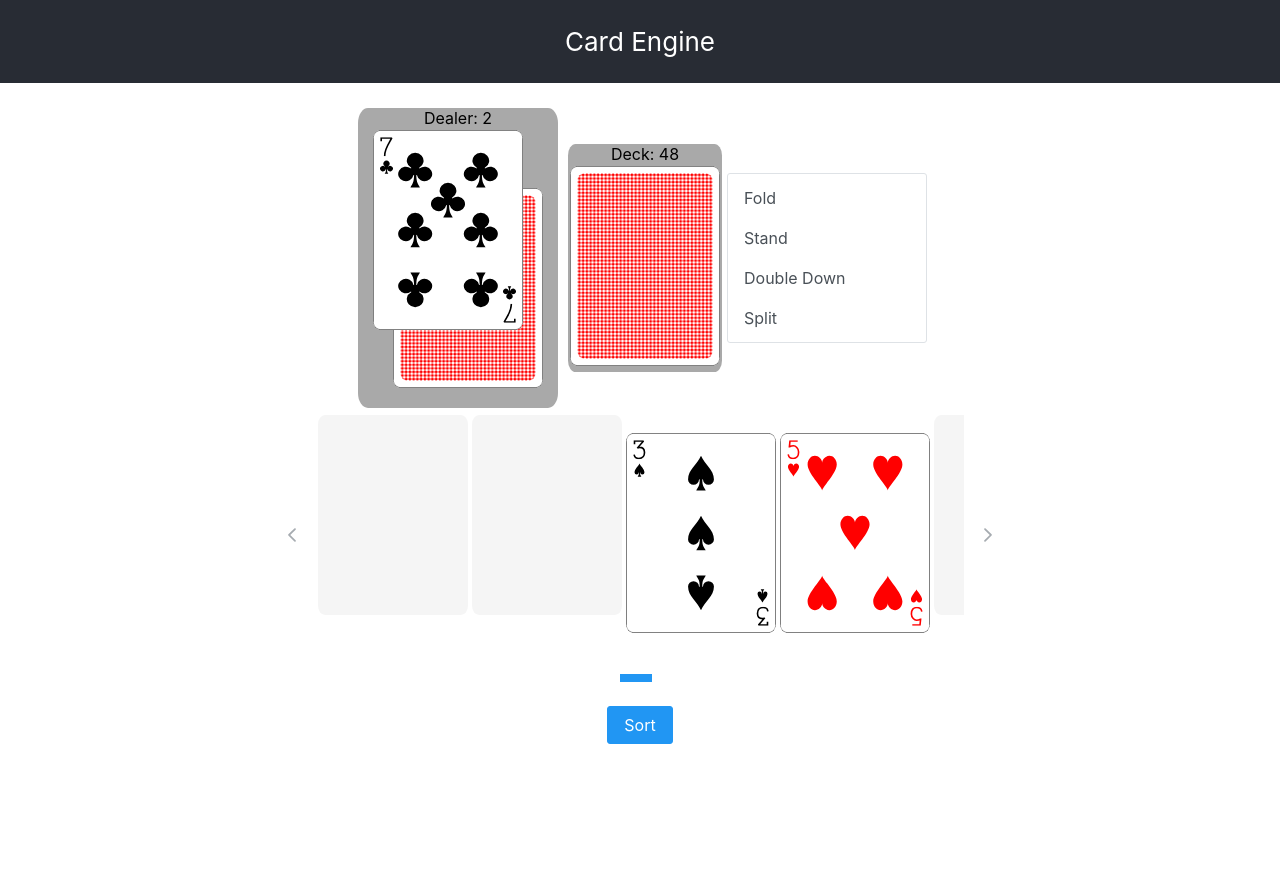
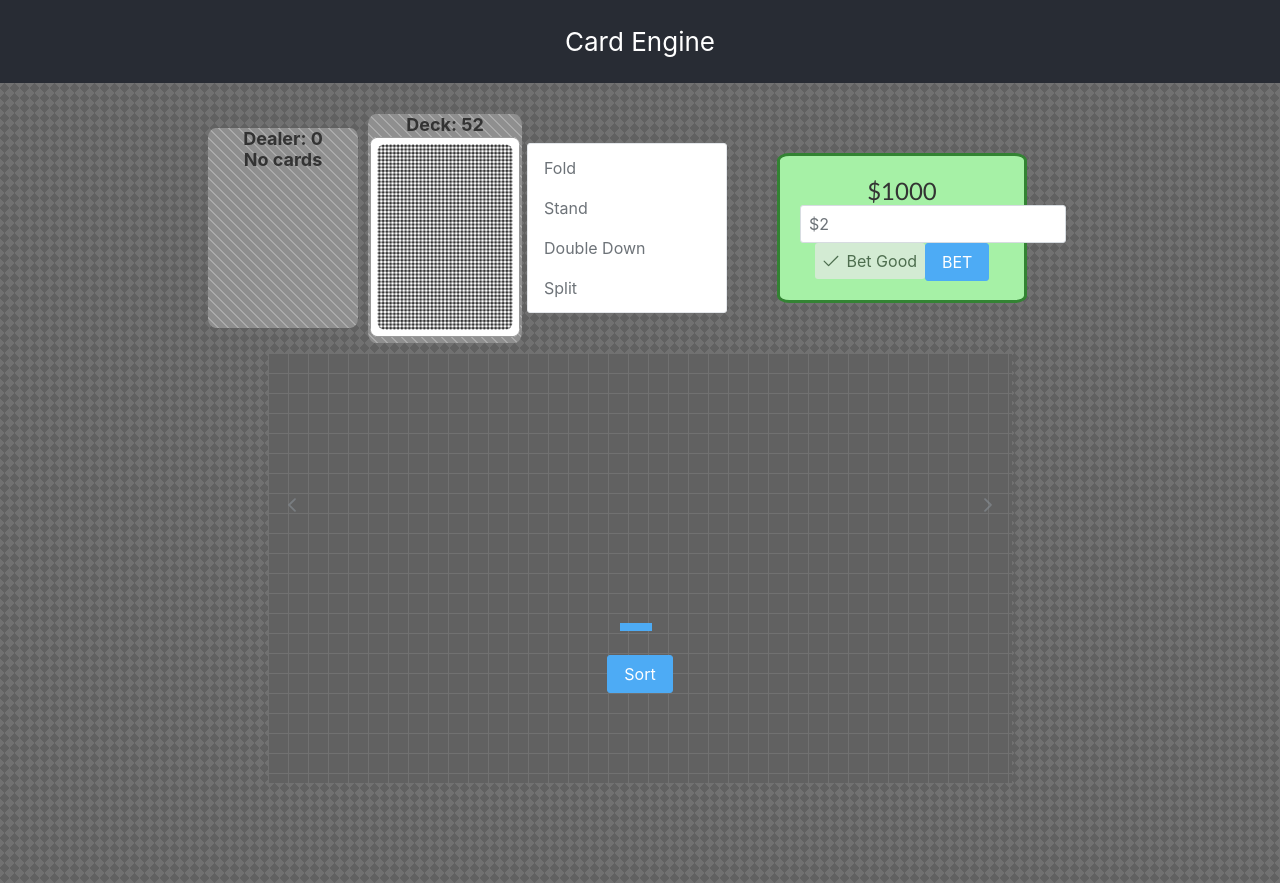
Before and after one commit to AidenBradley24/card-games, a React (Create React App) app: page / in a window 1280 px wide. Both pictures are taken after a click on the button 718 px from the left and 325 px from the top of the page. Built offline with nearby package versions, Linux system fonts and the light colour scheme.

Commit message:
styling and bets

```diff
--- a/src/blackjack/Blackjack.tsx
+++ b/src/blackjack/Blackjack.tsx
@@ -20,6 +20,7 @@ export const BlackJack: React.FC = () => {document.title = "Card Engine"
     const playerHand = useRef<C.ManagedHand>(null);
     const dealerHand = useRef<C.ManagedDeck>(null);
     const deck = useRef<C.ManagedDrawPile>(null);
+    const money = useRef<C.ManagedMoney>(null);
     const [gameActive, setGameActive] = useState(false);
 
     const sleep = (ms: number) => new Promise((r) => setTimeout(r, ms));
@@ -33,6 +34,10 @@ export const BlackJack: React.FC = () => {document.title = "Card Engine"
 
     async function newGame() {
         setGameActive(true);
+        money.current?.createBet(startGame);
+    }
+
+    async function startGame() {
         console.log("begin game");
 
         await sleep(1000);
@@ -58,6 +63,7 @@ export const BlackJack: React.FC = () => {document.title = "Card Engine"
                 <C.ManagedDeck ref={dealerHand} engine={engine} name="Dealer" initialDeck={empty} visibility={C.DeckVisibility.Hidden}/>
                 <C.ManagedDrawPile ref={deck} engine={engine} name="Deck" initialDeck={pile} visibility={C.DeckVisibility.Hidden}/>
                 <Menu model={menuItems}/>
+                <C.ManagedMoney ref={money} startingMoney={1000} minBet={2} maxBet={200}/>
             </div>
             <div className='Hand-Collection'>
                 <C.ManagedHand ref={playerHand} engine={engine} name="Hand" initialDeck={empty} onSelect={(card) => console.log(card.toString())}/>
--- a/src/card-engine/CardEngine.Components.tsx
+++ b/src/card-engine/CardEngine.Components.tsx
@@ -3,11 +3,13 @@ import * as CardEngine from './CardEngine';
 import React, {createRef} from 'react';
 import { ContextMenu } from 'primereact/contextmenu'
 
-import './card-renderer.css'
+import './components.css'
 import 'primereact/resources/themes/saga-blue/theme.css';
 import 'primereact/resources/primereact.min.css';
 import { Carousel } from 'primereact/carousel';
 import { Button } from 'primereact/button';
+import { InputNumber } from 'primereact/inputnumber';
+import { Message } from 'primereact/message';
 
 export const RenderedPlayingCard: React.FC<IRenderedPlayingCardProps> = ({ card, hidden }) => {
     return (
@@ -17,7 +19,7 @@ export const RenderedPlayingCard: React.FC<IRenderedPlayingCardProps> = ({ card,
 
 export const RenderedPlayingCardPlaceholder: React.FC = () => {
     return (
-        <div className='PlayingCard'></div>
+        <div className='PlayingCardPlaceholder'></div>
     );
 }
 
@@ -107,10 +109,10 @@ export class ManagedDeck extends React.Component<IManagedDeckProps, IManagedDeck
                     ? (<div className='StackedCardParent'><div className='StackedCardOne'><RenderedPlayingCard card={topCard} hidden={false}/></div>
                     <div className='StackedCardTwo'><RenderedPlayingCard card={secondCard} hidden={visibility !== DeckVisibility.TopTwo}/></div></div>)
                     : (<RenderedPlayingCard card={topCard} hidden={false}/>))
-                    : <span>No cards left</span>;
+                    : <span>No cards</span>;
                 break;
             default:
-                inner = topCard ? <RenderedPlayingCard card={topCard} hidden={true}/> : <span>No cards left</span>;
+                inner = topCard ? <RenderedPlayingCard card={topCard} hidden={true}/> : <span>No cards</span>;
                 break;
         }
 
@@ -296,3 +298,90 @@ export class ManagedHand extends React.Component<IHandProps, IManagedHandState>
         );
     }
 }
+
+interface IManagedMoneyProps {
+    startingMoney: number;
+    minBet: number;
+    maxBet: number;
+}
+
+interface IManagedMoneyState {
+    currentMoney: number;
+    bets: number[];
+    newBet: boolean;
+    newBetValue: number;
+    callback?: () => void;
+}
+
+const currencyFormat = new Intl.NumberFormat("en-us", {
+    style: 'currency',
+    currency: 'USD',
+    maximumFractionDigits: 0
+});
+
+export class ManagedMoney extends React.Component<IManagedMoneyProps, IManagedMoneyState> {
+
+    private totalBetCount = 0;
+    private betMap;
+
+    constructor(props: IManagedMoneyProps) {
+        super(props);
+        this.state = {currentMoney: props.startingMoney, bets: [], newBet: false, newBetValue: props.minBet }
+        this.betMap = new Map<number, number>();
+    }
+
+    createBet(onCreationCallback: (id: number) => void) {
+        const finishBet = () => {
+            const betId = this.totalBetCount++;
+            this.setState({
+                bets: this.state.bets.concat(this.state.newBetValue),
+                currentMoney: this.state.currentMoney - this.state.newBetValue,
+                newBet: false,
+                callback: undefined
+            });
+            this.betMap.set(betId, this.state.newBetValue);
+            onCreationCallback(betId);
+        }
+        this.setState( { newBet: true, newBetValue: this.props.minBet, callback: finishBet });
+    }
+
+    resolveBet(betId: number, multiplier: number) {
+        const betValue = this.betMap.get(betId)!;
+        this.betMap.delete(betId);
+        let newBets = [...this.state.bets];
+        newBets.splice(newBets.indexOf(betValue), 1);
+        this.setState( { bets: newBets, currentMoney: this.state.currentMoney + betValue * multiplier });
+    }
+
+    tryAdjustBet(betId: number, multiplier: number) : boolean {
+        const betValue = this.betMap.get(betId)!;
+        const newBetValue = betValue * multiplier;
+        const neededMoney = newBetValue - betValue;
+        if (neededMoney < this.state.currentMoney) return false;
+
+        let newBets = [...this.state.bets];
+        newBets[newBets.indexOf(betValue)] = newBetValue;
+        this.betMap.set(betId, newBetValue);
+        this.setState( { bets: newBets, currentMoney: this.state.currentMoney - neededMoney });
+        return true;
+    }
+
+    render() {
+        const money = (<span className='cash-display'>${this.state.currentMoney}</span>);
+        const message = this.state.currentMoney >= this.state.newBetValue ?
+        (<div><Message severity='success' text="Bet Good"/><Button label='BET' onClick={this.state.callback}/></div>)
+        : (<Message severity='error' text="Not Enough Money"/>);
+
+        if (this.state.newBet) {
+            return (<div className='cash-container'>{money}<InputNumber value={this.state.newBetValue} mode="currency" currency="USD" locale="en-US" maxFractionDigits={0}
+                onValueChange={(v) => this.setState( {newBetValue: v.value ?? this.props.minBet})} min={this.props.minBet} max={this.props.maxBet}/>{message}</div>);
+        }
+        else if (this.state.bets.length > 0) {
+            return (<div className='cash-container'>{money}<h3 className='bets-display'>Bets:</h3><ul className='bets-display'>{this.state.bets.map((bet) => {
+                return (<li>{currencyFormat.format(bet)}</li>);
+            })}</ul></div>)
+        }
+
+        return (<div className='cash-container'>{money}</div>);
+    }
+}
--- a/src/card-engine/card-renderer.css
+++ /dev/null
@@ -1,62 +0,0 @@
-.PlayingCard {
-    background-color: whitesmoke;
-    margin: 2px;
-    border-radius: 4.7%;
-    user-select: none;
-    text-align: center;
-    width: 150px;
-    height: 200px;
-}
-
-.StackedCardParent {
-    position: relative;
-    top: 0;
-    left: 0;
-    width: 200px;
-    height: 280px;
-}
-
-.StackedCardOne {
-    position: relative;
-    top: 0px;
-    left: -10px;
-    z-index: 2;
-}
-
-.StackedCardTwo {
-    position: relative;
-    top: -150px;
-    left: 10px;
-    z-index: 1;
-}
-
-.Deck {
-    min-width: 150px;
-    min-height: 200px;
-    background-color: darkgray;
-    margin: 5px;
-    width: fit-content;
-    height: fit-content;
-    border-radius: 5%;
-    transition-duration: 0.1s;
-}
-
-.Deck:hover {
-    background-color: lightblue;
-}
-
-.hand-card {
-    position: relative;
-    transition: transform 0.3s ease, z-index 0.3s ease;
-    margin-top: 12%;
-    margin-bottom: 12%;
-}
-
-.hand-card.hovered {
-    transform: scale(1.2);
-    z-index: 10;
-}
-
-.hand {
-    height: 380px;
-}
--- /dev/null
+++ b/src/card-engine/components.css
@@ -0,0 +1,103 @@
+.PlayingCard {
+    background-color: whitesmoke;
+    margin: 2px;
+    border-radius: 4.7%;
+    user-select: none;
+    text-align: center;
+    width: 150px;
+    height: 200px;
+}
+
+.PlayingCardPlaceholder {
+    background-color: transparent;
+    margin: 2px;
+    border-radius: 4.7%;
+    user-select: none;
+    text-align: center;
+    width: 150px;
+    height: 200px;
+}
+
+.StackedCardParent {
+    position: relative;
+    top: 0;
+    left: 0;
+    width: 200px;
+    height: 250px;
+}
+
+.StackedCardOne {
+    position: relative;
+    top: 0px;
+    left: -10px;
+    z-index: 2;
+}
+
+.StackedCardTwo {
+    position: relative;
+    top: -175px;
+    left: 10px;
+    z-index: 1;
+}
+
+.Deck {
+    min-width: 150px;
+    min-height: 200px;
+    margin: 5px;
+    width: fit-content;
+    height: fit-content;
+    border-radius: 5%;
+    transition-duration: 0.1s;
+    background-color: #737373;
+    background-size: 10px 10px;
+    background-image: repeating-linear-gradient(45deg, #959595 0, #959595 1px, #737373 0, #737373 50%);
+    color: black;
+    font-size: large;
+    font-weight: bold;
+}
+
+.Deck:hover {
+    background-color: lightblue;
+}
+
+.hand-card {
+    position: relative;
+    transition: transform 0.3s ease, z-index 0.3s ease;
+    margin-top: 12%;
+    margin-bottom: 12%;
+}
+
+.hand-card.hovered {
+    transform: scale(1.2);
+    z-index: 10;
+}
+
+.hand {
+    height: 380px;
+}
+
+.cash-container {
+    height: 150px;
+    width: 250px;
+    background-color: lightgreen;
+    margin: 50px;
+    padding: 20px;
+    border-radius: 5%;
+    border-color: darkgreen;
+    border-style: solid;
+}
+
+.cash-display {
+    font-size: x-large;
+    font-family: 'Trebuchet MS', 'Lucida Sans Unicode', 'Lucida Grande', 'Lucida Sans', Arial, sans-serif;
+    user-select: none;
+}
+
+.bets-display {
+    user-select: none;
+    font-size: medium;
+    text-align: left;
+    list-style: circle;
+    font-family: 'Trebuchet MS', 'Lucida Sans Unicode', 'Lucida Grande', 'Lucida Sans', Arial, sans-serif;
+    margin-top: -5px;
+}
--- a/src/card-engine/standard.css
+++ b/src/card-engine/standard.css
@@ -1,7 +1,12 @@
 .PlayArea {
     height: 800px;
     padding: 20px;
-    border-radius: 20%;
+    background-color: #3a3a3a;
+    opacity: 0.8;
+    background-image:  linear-gradient(135deg, #4e4e4e 25%, transparent 25%), linear-gradient(225deg, #4e4e4e 25%, transparent 25%), linear-gradient(45deg, #4e4e4e 25%, transparent 25%), linear-gradient(315deg, #4e4e4e 25%, #3a3a3a 25%);
+    background-position:  10px 0, 10px 0, 0 0, 0 0;
+    background-size: 10px 10px;
+    background-repeat: repeat;
 }
 
 .Deck-Collection {
@@ -21,4 +26,7 @@
     width: 60%;
     margin-left: 20%;
     margin-right: 20%;
+    background-image:  linear-gradient(#4e4e4e 1px, transparent 1px), linear-gradient(to right, #4e4e4e 1px, #3a3a3a 1px);
+    background-size: 20px 20px;
+    padding-top: 50px;
 }
```
